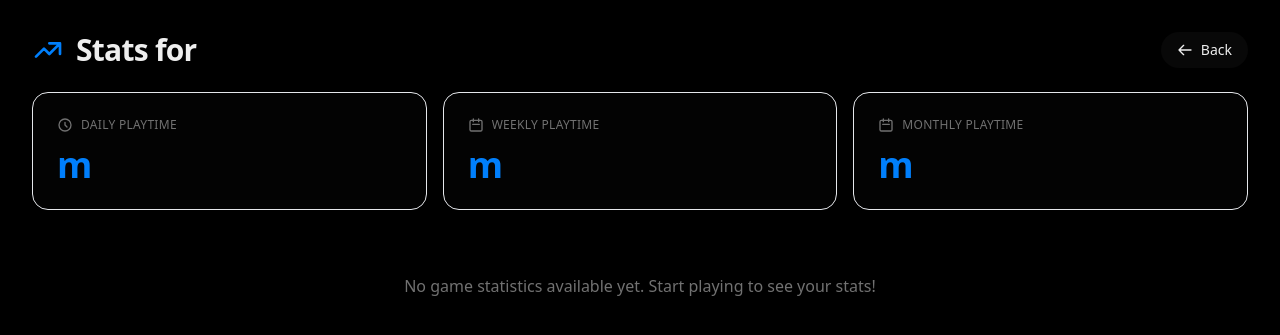
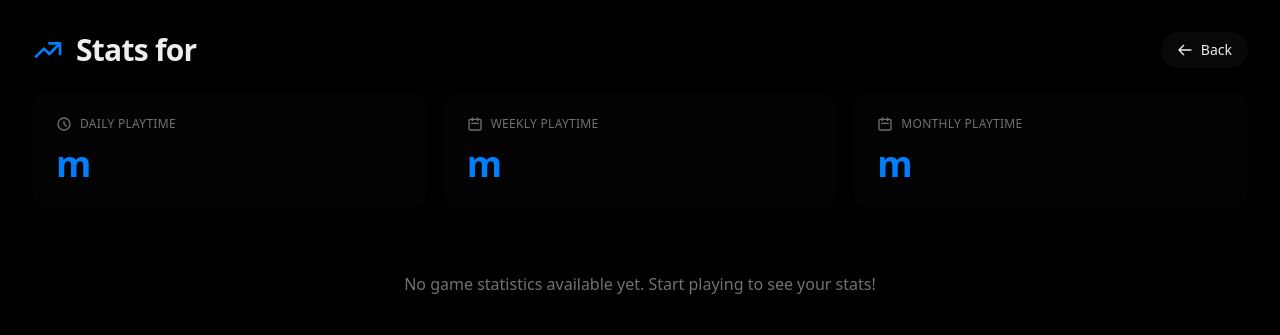
Before and after one commit to willcm/ps5-time-management, a Flask app: template addons/ps5_time_management/templates/user_stats.html in a window 1280 px wide. Shown: the top 335 px of the page. Run offline with Flask 3, Linux system fonts and the light colour scheme; the template is opened without the code that fills it, so the values that code supplies are empty; style sheets or scripts are compiled from the project's sources; some libraries are stand-ins or nearby versions.

Commit message:
UI style: remove light borders, deepen dark surfaces, grey labels, keep white text; bump to v2.6.2

```diff
--- a/addons/ps5_time_management/config.yaml
+++ b/addons/ps5_time_management/config.yaml
@@ -1,5 +1,5 @@
 name: PS5 Time Management
-version: 2.6.1
+version: 2.6.2
 slug: ps5_time_management
 description: Track and manage PS5 playtime with user authentication, time limits, and parental controls
 url: https://github.com/willcm/ps5-time-management
--- a/addons/ps5_time_management/templates/user_stats.html
+++ b/addons/ps5_time_management/templates/user_stats.html
@@ -22,7 +22,7 @@
       </div>
 
       <div class="grid gap-4 md:grid-cols-3">
-        <div class="border border-border/40 bg-card rounded-2xl shadow-none p-6">
+        <div class="bg-card rounded-2xl shadow-none p-6">
           <div class="pb-2">
             <div class="flex items-center gap-2 text-muted-foreground mb-1">
               <svg class="h-4 w-4" fill="none" stroke="currentColor" viewBox="0 0 24 24"><path stroke-linecap="round" stroke-linejoin="round" stroke-width="2" d="M12 8v4l3 3m6-3a9 9 0 11-18 0 9 9 0 0118 0z"/></svg>
@@ -31,7 +31,7 @@
           </div>
           <div class="text-4xl font-bold text-primary" id="dailyTime">{{ daily }}m</div>
         </div>
-        <div class="border border-border/40 bg-card rounded-2xl shadow-none p-6">
+        <div class="bg-card rounded-2xl shadow-none p-6">
           <div class="pb-2">
             <div class="flex items-center gap-2 text-muted-foreground mb-1">
               <svg class="h-4 w-4" fill="none" stroke="currentColor" viewBox="0 0 24 24"><path stroke-linecap="round" stroke-linejoin="round" stroke-width="2" d="M8 7V3m8 4V3m-9 8h10M5 21h14a2 2 0 002-2V7a2 2 0 00-2-2H5a2 2 0 00-2 2v12a2 2 0 002 2z"/></svg>
@@ -40,7 +40,7 @@
           </div>
           <div class="text-4xl font-bold text-primary" id="weeklyTime">{{ weekly }}m</div>
         </div>
-        <div class="border border-border/40 bg-card rounded-2xl shadow-none p-6">
+        <div class="bg-card rounded-2xl shadow-none p-6">
           <div class="pb-2">
             <div class="flex items-center gap-2 text-muted-foreground mb-1">
               <svg class="h-4 w-4" fill="none" stroke="currentColor" viewBox="0 0 24 24"><path stroke-linecap="round" stroke-linejoin="round" stroke-width="2" d="M8 7V3m8 4V3m-9 8h10M5 21h14a2 2 0 002-2V7a2 2 0 00-2-2H5a2 2 0 00-2 2v12a2 2 0 002 2z"/></svg>
@@ -52,7 +52,7 @@
       </div>
 
       {% if top_games %}
-      <div class="border border-border/40 bg-card rounded-2xl shadow-none">
+      <div class="bg-card rounded-2xl shadow-none">
         <div class="p-6 pb-4">
           <h2 class="flex items-center gap-2 text-lg font-semibold">
             <svg class="h-5 w-5 text-muted-foreground" fill="none" stroke="currentColor" viewBox="0 0 24 24"><path stroke-linecap="round" stroke-linejoin="round" stroke-width="2" d="M14.752 11.168l-3.197-2.132A1 1 0 0010 9.87v4.263a1 1 0 001.555.832l3.197-2.132a1 1 0 000-1.664z"/><path stroke-linecap="round" stroke-linejoin="round" stroke-width="2" d="M21 12a9 9 0 11-18 0 9 9 0 0118 0z"/></svg>
@@ -62,7 +62,7 @@
         <div class="px-6 pb-6">
           <div class="grid gap-3 sm:grid-cols-2 lg:grid-cols-4">
             {% for game in top_games %}
-            <div class="bg-secondary/30 rounded-xl border border-border/20 overflow-hidden max-w-[200px]">
+            <div class="bg-secondary/30 rounded-xl overflow-hidden max-w-[200px]">
               <div class="aspect-[3/4] bg-muted/50 flex items-center justify-center">
                 {% if game.image %}
                   <img src="{{ game.image }}" alt="{{ game.game }}" class="h-full w-full object-cover" onerror="this.parentElement.innerHTML='🎮'">
@@ -82,7 +82,7 @@
       {% endif %}
 
       {% if games %}
-      <div class="border border-border/40 bg-card rounded-2xl shadow-none">
+      <div class="bg-card rounded-2xl shadow-none">
         <div class="p-6 pb-4">
           <h2 class="flex items-center gap-2 text-lg font-semibold">
             <svg class="h-5 w-5 text-muted-foreground" fill="none" stroke="currentColor" viewBox="0 0 24 24"><path stroke-linecap="round" stroke-linejoin="round" stroke-width="2" d="M13 7h8m0 0v8m0-8l-8 8-4-4-6 6"/></svg>
@@ -92,7 +92,7 @@
         <div class="px-6 pb-6">
           <div class="space-y-3">
             {% for game_name, stats in games.items() %}
-            <div class="bg-secondary/30 rounded-xl p-4 border border-border/20">
+            <div class="bg-secondary/30 rounded-xl p-4">
               <div class="flex items-center justify-between flex-wrap gap-3">
                 <div class="flex items-center gap-3">
                   <svg class="h-5 w-5 text-muted-foreground" fill="none" stroke="currentColor" viewBox="0 0 24 24"><path stroke-linecap="round" stroke-linejoin="round" stroke-width="2" d="M14.752 11.168l-3.197-2.132A1 1 0 0010 9.87v4.263a1 1 0 001.555.832l3.197-2.132a1 1 0 000-1.664z"/><path stroke-linecap="round" stroke-linejoin="round" stroke-width="2" d="M21 12a9 9 0 11-18 0 9 9 0 0118 0z"/></svg>
```
Also changed, not shown: addons/ps5_time_management/templates/index.html (+6 -6 lines).
